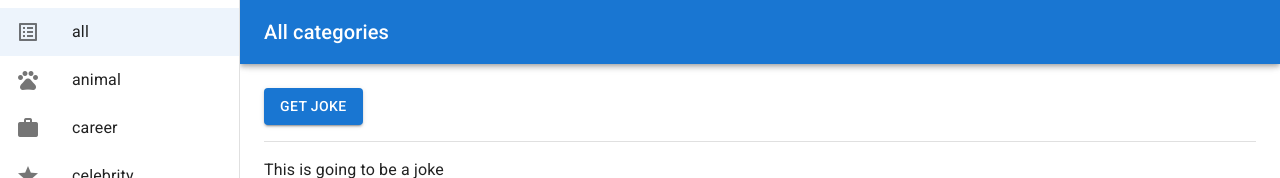
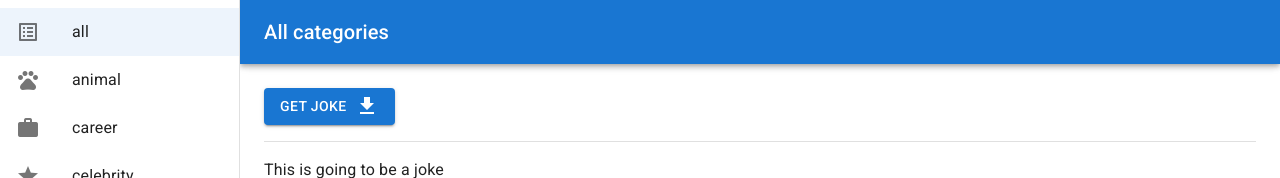
Before and after one commit to DeniLark/chuck-norris-jokes, a React (Vite) app: page / in a window 1280 px wide. Shown: the top 178 px of the page. Built offline with nearby package versions, Linux system fonts and the light colour scheme.

Commit message:
loading button for fetch joke

```diff
--- a/src/Components/AppMain.tsx
+++ b/src/Components/AppMain.tsx
@@ -1,6 +1,5 @@
 import {
   Box,
-  Button,
   Divider,
   Toolbar,
   Typography,
@@ -9,6 +8,7 @@ import {
   useAppDispatch,
   useAppSelector,
 } from "../store/hooks"
+import ButtonLoading from "./ButtonLoading"
 import { fetchJokeAction } from "../store/slices/appSlice"
 
 interface IProps {
@@ -20,6 +20,7 @@ function AppMain({ drawerWidth }: IProps) {
   const joke =
     useAppSelector((state) => state.app.joke) ||
     "This is going to be a joke"
+  const isLoad = useAppSelector((state) => state.app.isLoad)
 
   return (
     <Box
@@ -31,12 +32,12 @@ function AppMain({ drawerWidth }: IProps) {
       }}
     >
       <Toolbar />
-      <Button
-        variant="contained"
-        onClick={() => dispatch(fetchJokeAction())}
+      <ButtonLoading
+        handlerClick={() => dispatch(fetchJokeAction())}
+        isLoad={isLoad}
       >
         Get joke
-      </Button>
+      </ButtonLoading>
       <Divider sx={{ my: 2 }} />
       <Typography>{joke}</Typography>
     </Box>
--- /dev/null
+++ b/src/Components/ButtonLoading.tsx
@@ -0,0 +1,37 @@
+import {
+  Button,
+  Box,
+  CircularProgress,
+} from "@mui/material"
+import DownloadIcon from "@mui/icons-material/Download"
+
+interface IProps {
+  children: string
+  isLoad: boolean
+  handlerClick: () => void
+}
+
+function ButtonLoading({
+  children,
+  handlerClick,
+  isLoad,
+}: IProps) {
+  return (
+    <Button
+      disabled={isLoad}
+      variant="contained"
+      onClick={handlerClick}
+    >
+      {children}
+      <Box sx={{ display: "flex", ml: 1 }}>
+        {isLoad ? (
+          <CircularProgress color="inherit" size={24} />
+        ) : (
+          <DownloadIcon />
+        )}
+      </Box>
+    </Button>
+  )
+}
+
+export default ButtonLoading
--- a/src/store/sagas.ts
+++ b/src/store/sagas.ts
@@ -1,6 +1,10 @@
 import { put, takeEvery, call } from "redux-saga/effects"
 import Action from "./actionTypes"
-import { setJoke } from "../store/slices/appSlice"
+import {
+  setJoke,
+  setLoadTrue,
+  setLoadFalse,
+} from "../store/slices/appSlice"
 
 export function* sagaWatcher() {
   yield takeEvery(Action.FETCH_JOKE, sagaWorkerFetchJoke)
@@ -12,8 +16,10 @@ interface IFetchJoke {
 
 function* sagaWorkerFetchJoke() {
   try {
+    yield put(setLoadTrue())
     const json: IFetchJoke = yield call(fetchJoke)
     yield put(setJoke(json.value))
+    yield put(setLoadFalse())
   } catch (err) {
     // console.log(err)
   }
--- a/src/store/slices/appSlice.ts
+++ b/src/store/slices/appSlice.ts
@@ -108,5 +108,10 @@ const appSlice = createSlice({
 export const fetchJokeAction = createAction(
   Action.FETCH_JOKE
 )
-export const { changeCategory, setJoke } = appSlice.actions
+export const {
+  changeCategory,
+  setJoke,
+  setLoadTrue,
+  setLoadFalse,
+} = appSlice.actions
 export default appSlice.reducer
```
